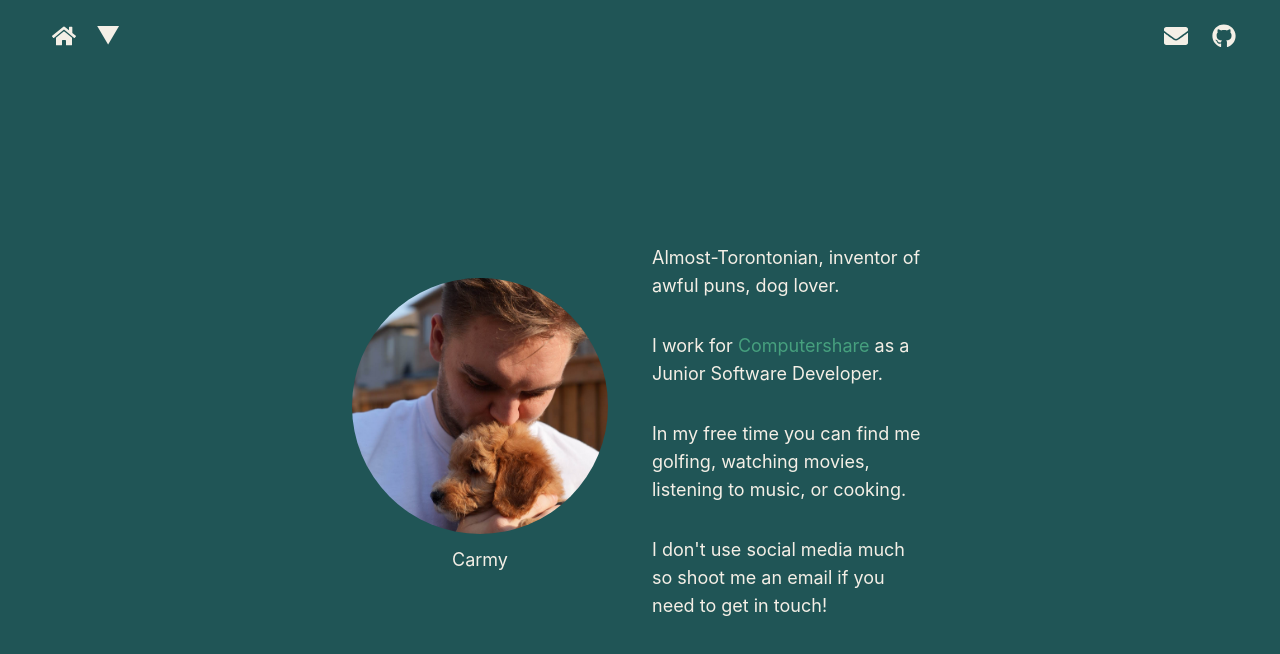
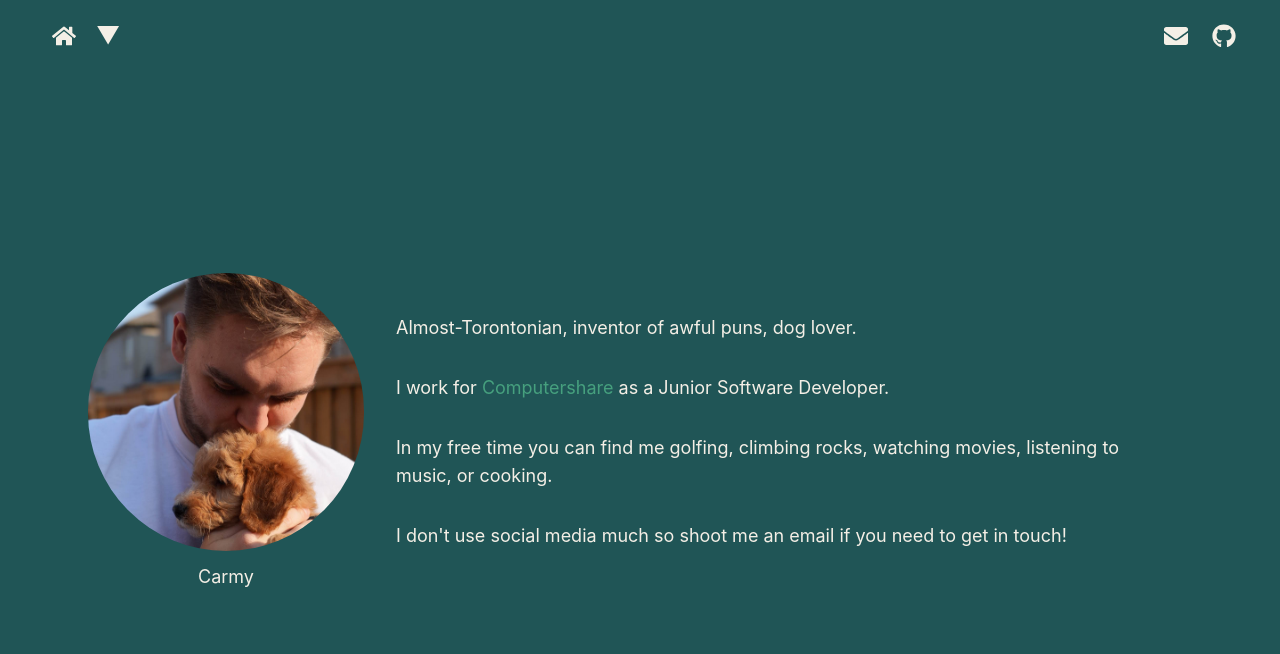
Before and after one commit to davebird00/davebird00.github.io, a React (Create React App) app: page /about in a window 1280 px wide. Shown: the top 654 px of the page. Built offline with nearby package versions, Linux system fonts and the light colour scheme.

Commit message:
final updates for now probably

```diff
--- a/src/components/About.tsx
+++ b/src/components/About.tsx
@@ -1,34 +1,38 @@
 import React from 'react';
 
 export default function About() {
-    return(
-        <div className="about-container flex items-center justify-center min-h-screen pt-16 text-lg">
-            <figure>
+    return (
+        <div className="about-container flex flex-wrap items-center justify-center min-h-screen pt-16 text-lg">
+            <div className="flex flex-col md:flex-row items-center justify-start w-full max-w-6xl px-6">
+                <figure className="w-1/2 md:w-1/4 mb-8 md:mb-0 md:mr-8">
                     <img
-                    className='w-64 h-64 rounded-full'
+                        className="w-full h-auto rounded-full"
                         src={`${process.env.PUBLIC_URL}/assets/images/carmyandme.png`}
-                    alt='daves pet'
+                        alt="daves pet"
                     />
-                <figcaption className='text-center m-3'>Carmy</figcaption>
+                    <figcaption className="text-center mt-3">Carmy</figcaption>
                 </figure>
 
-            <div className='flex-row space-y-8 pl-11 w-1/4 text-wrap'>
+                <div className="flex flex-col space-y-8 w-full md:w-2/3 text-wrap">
+                    <p>Almost-Torontonian, inventor of awful puns, dog lover.</p>
                     <p>
-                    Almost-Torontonian, inventor of awful puns, dog lover.
+                        I work for{' '}
+                        <a
+                            href="https://www.computershare.com/ca/en"
+                            target="_blank"
+                            rel="noopener noreferrer"
+                            className="text-secondary hover:underline relative z-10"
+                        >
+                            Computershare
+                        </a>{' '}
+                        as a Junior Software Developer.
                     </p>
                     <p>
-                    I work for <a href="https://www.computershare.com/ca/en"
-                    target='_blank'
-                    rel='noopener noreferrer'
-                    className='text-secondary hover:underline relative z-10'>Computershare</a> as a Junior Software Developer.
+                        In my free time you can find me golfing, climbing rocks, watching movies, listening to music, or cooking.
                     </p>
-                <p>
-                    In my free time you can find me golfing, watching movies, listening to music, or cooking.
-                </p>
-                <p>
-                    I don't use social media much so shoot me an email if you need to get in touch!
-                </p>
+                    <p>I don't use social media much so shoot me an email if you need to get in touch!</p>
+                </div>
             </div>
         </div>
     );
-};
+}
--- a/src/components/Home.tsx
+++ b/src/components/Home.tsx
@@ -45,9 +45,10 @@ export default function Home() {
                     </h2>
                 </div>
             </div>
-            <div className='tech-list fixed bottom-0 w-full flex flex-col items-end pr-11 pb-11 z-20'>
-                <div className='text-black'>
-                    Made with <a
+            <div className='tech-list text-black fixed bottom-0 w-full flex flex-col items-end pr-11 pb-11 z-20'>
+                <div>
+                    Made with{' '}
+                    <a
                         href='https://react.dev/'
                         target='_blank'
                         rel='noopener noreferrer'
@@ -59,17 +60,19 @@ export default function Home() {
                         href='https://tailwindcss.com/'
                         target='_blank'
                         rel='noopener noreferrer'
-                        className='text-secondary hover:underline relative z-10'>tailwind css</a>
+                        className='text-secondary hover:underline relative z-10'>
+                            tailwind css
+                    </a>
                 </div>
-                <div className='text-black'>
+                <div>
                     Design inspiration from {' '}
                     <a
                           href='https://www.shiyunlu.com/'
                           target='_blank'
                           rel='noopener noreferrer'
                           className='text-secondary hover:underline relative z-10'
-                        >
-                          Shiyun Lu
+                    >
+                        Shiyun Lu
                     </a>
                 </div>
             </div>
```
Lines whose indentation alone changed are shown as unchanged.
